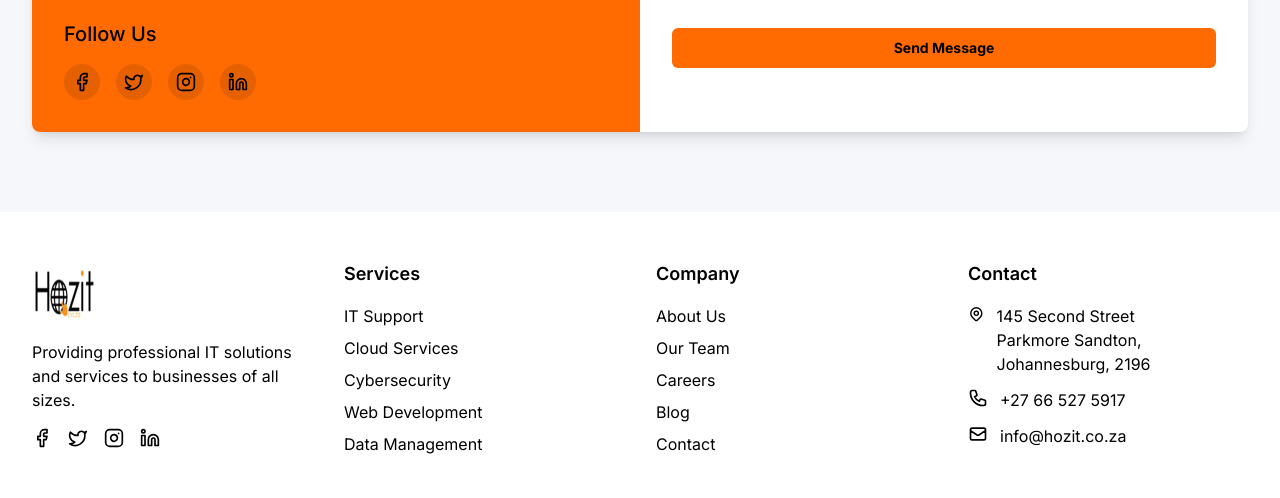
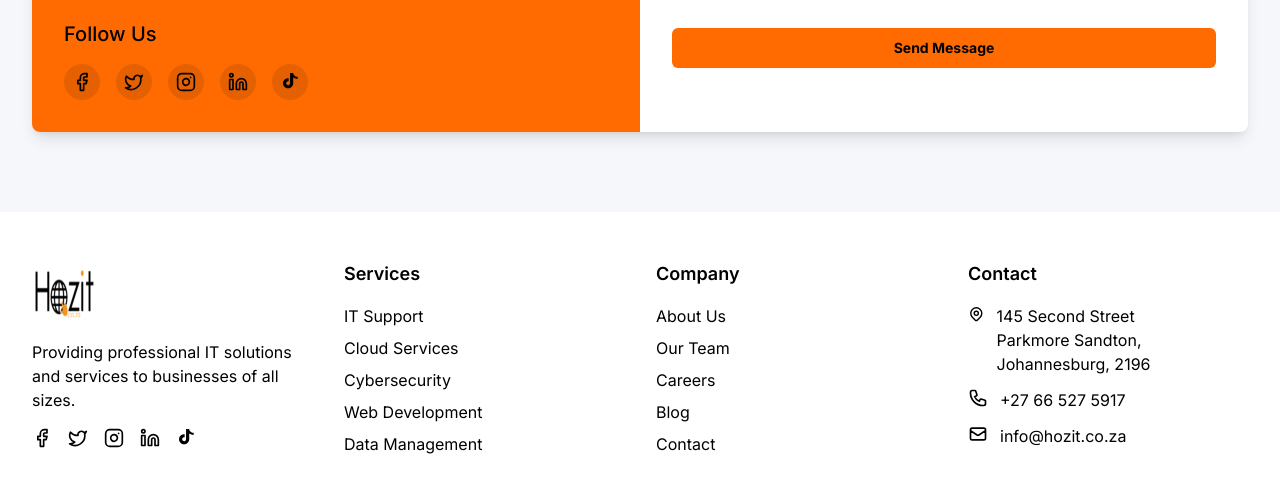
Before and after one commit to HalfLife86/hozit-website-revamp-project, a React (Vite) app: page / in a window 1280 px wide. Shown: the part 4898-5396 px from the top of the page. Built offline with nearby package versions, Linux system fonts and the light colour scheme.

Commit message:
Add TikTok link to footer
Update the Footer component to include a TikTok link with the provided URL.

```diff
--- a/src/components/Contact.tsx
+++ b/src/components/Contact.tsx
@@ -1,3 +1,4 @@
+
 import React, { useState } from 'react';
 import { Button } from '@/components/ui/button';
 import { Phone, Mail, MapPin, Facebook, Twitter, Instagram, Linkedin } from 'lucide-react';
@@ -109,6 +110,11 @@ const Contact = () => {
                   <a href="https://www.linkedin.com/company/hozit-domain-hosting" target="_blank" rel="noopener noreferrer" className="p-2 bg-black/10 rounded-full hover:bg-black/20 transition-colors">
                     <Linkedin className="w-5 h-5 text-black" />
                   </a>
+                  <a href="https://www.tiktok.com/@hozit.domain.host" target="_blank" rel="noopener noreferrer" className="p-2 bg-black/10 rounded-full hover:bg-black/20 transition-colors">
+                    <svg className="w-5 h-5 text-black" viewBox="0 0 24 24" fill="currentColor" xmlns="http://www.w3.org/2000/svg">
+                      <path d="M19.321 5.562a5.124 5.124 0 0 1-3.035-2.494 5.12 5.12 0 0 1-.477-1.976H12.05v12.337a2.318 2.318 0 0 1-3.555 1.959 2.318 2.318 0 0 1-1.082-1.959c0-1.28 1.037-2.318 2.318-2.318.22 0 .433.031.636.088V7.406a6.114 6.114 0 0 0-.636-.033c-3.382 0-6.124 2.742-6.124 6.124S6.349 19.62 9.731 19.62c3.383 0 6.124-2.742 6.124-6.124v-6.87a8.803 8.803 0 0 0 5.322 1.77V5.562h-1.856Z" />
+                    </svg>
+                  </a>
                 </div>
               </div>
             </div>
--- a/src/components/Footer.tsx
+++ b/src/components/Footer.tsx
@@ -1,4 +1,3 @@
-
 import React from 'react';
 import { Link } from 'react-router-dom';
 import { Facebook, Twitter, Instagram, Linkedin } from 'lucide-react';
@@ -33,6 +32,11 @@ const Footer = () => {
               </a>
               <a href="https://www.linkedin.com/company/hozit-domain-hosting" target="_blank" rel="noopener noreferrer" className="text-black hover:text-gray-700 transition-colors">
                 <Linkedin className="w-5 h-5" />
+              </a>
+              <a href="https://www.tiktok.com/@hozit.domain.host" target="_blank" rel="noopener noreferrer" className="text-black hover:text-gray-700 transition-colors">
+                <svg className="w-5 h-5" viewBox="0 0 24 24" fill="currentColor" xmlns="http://www.w3.org/2000/svg">
+                  <path d="M19.321 5.562a5.124 5.124 0 0 1-3.035-2.494 5.12 5.12 0 0 1-.477-1.976H12.05v12.337a2.318 2.318 0 0 1-3.555 1.959 2.318 2.318 0 0 1-1.082-1.959c0-1.28 1.037-2.318 2.318-2.318.22 0 .433.031.636.088V7.406a6.114 6.114 0 0 0-.636-.033c-3.382 0-6.124 2.742-6.124 6.124S6.349 19.62 9.731 19.62c3.383 0 6.124-2.742 6.124-6.124v-6.87a8.803 8.803 0 0 0 5.322 1.77V5.562h-1.856Z" />
+                </svg>
               </a>
             </div>
           </div>
```
